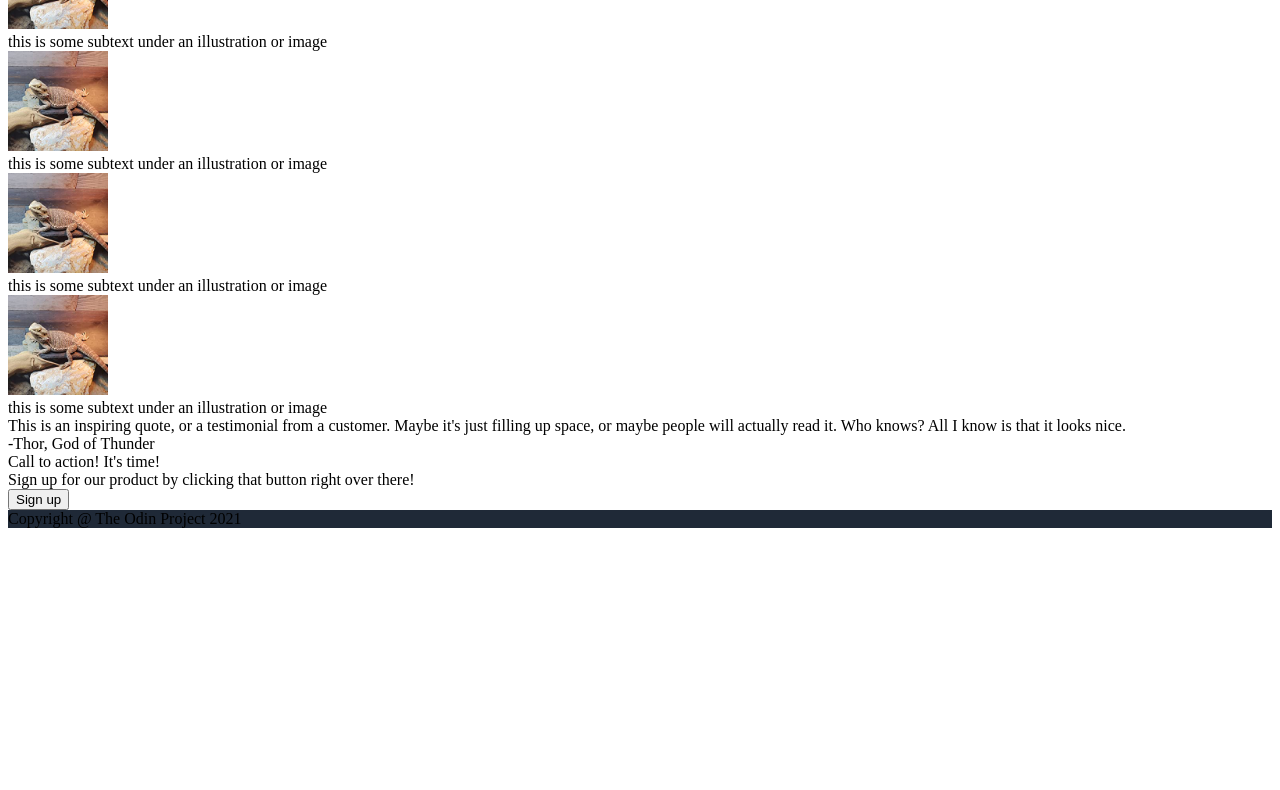
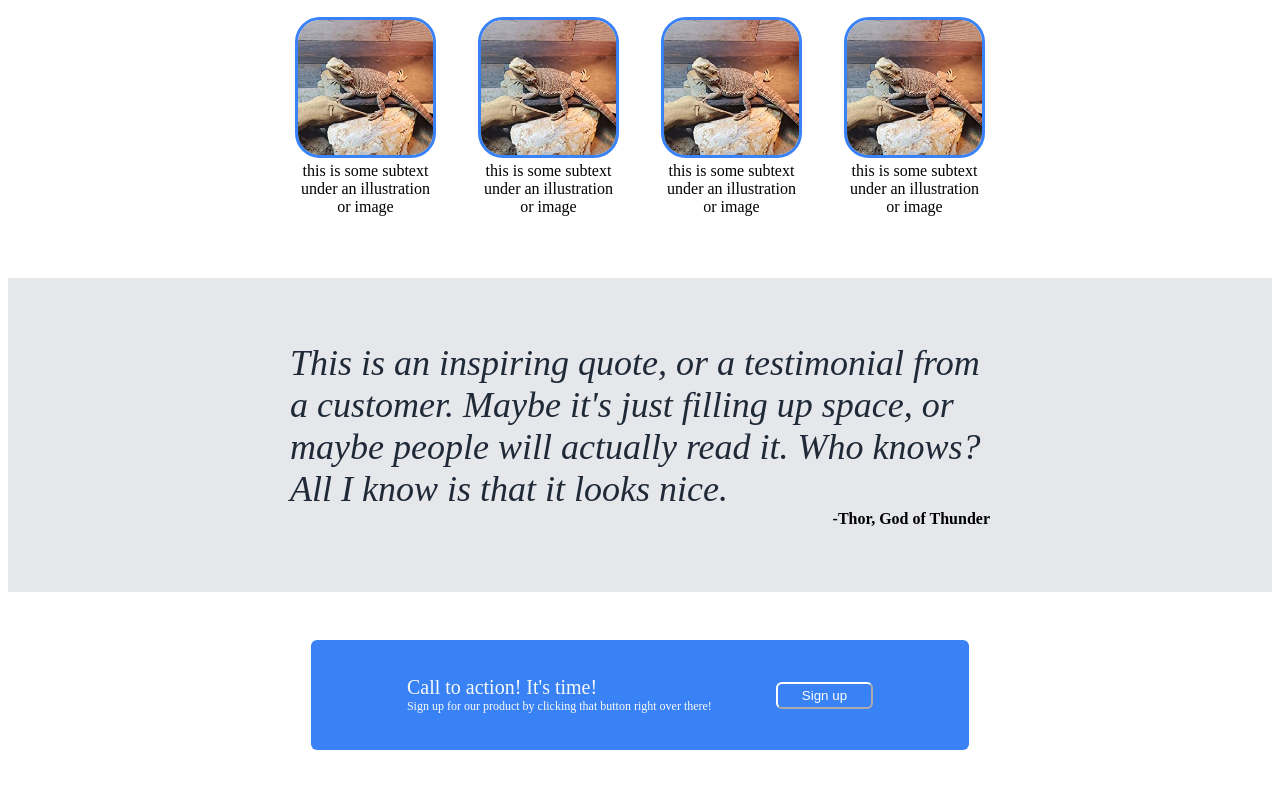
Before and after one commit to calbush/Landing-Page, a plain HTML site: page index.html in a window 1280 px wide. Shown: the part 509-1299 px from the top of the page. Before the commit the page ends 1045 px from the top, so only its background shows below. Drawn offline with Linux system fonts and the light colour scheme.

Commit message:
Make additional styling changes

```diff
--- a/styles.css
+++ b/styles.css
@@ -1,6 +1,3 @@
- {
-    border-style: solid
-}
 
 .large {
     width: 350px;
@@ -24,7 +21,6 @@ body {
 .bigcontainer1 {
     display: flex;
     flex-direction: column;
-    align-items: flex-sta;
     padding-bottom: 32px;
     gap: 32px;
 }
@@ -38,6 +34,7 @@ ul {
     list-style-type: none;
     display: flex;
     gap: 16px;
+    align-items: center;
 }
 
 .content {
@@ -83,3 +80,115 @@ h3 {
 .contenttext, a, .signup1 {
     color: #e5e7eb;
 }
+
+/*------------ PART 2 -------------*/
+
+.bigcontainer2 {
+    display: flex;
+    flex-direction: column;
+}
+
+.cardtainer {
+    display: flex;
+    justify-content: center;
+    gap: 48px;
+    margin-bottom: 62px;
+}
+
+.card {
+    display: flex;
+    flex-direction: column;
+    width: 135px;
+    text-align: center;
+    align-items: center;
+    gap: 4px;
+}
+
+.small {
+    width: 135px;
+    height: auto;
+    border-style: solid;
+    border-radius: 25px;
+    border-color: #3882f6;
+    border-width: 3px;
+}
+
+.infoheader {
+    font-size: 36px;
+    color: #1f2937;
+    font-weight: 800;
+    text-align: center;
+    padding: 32px;
+}
+
+
+/*------------PART 3---------------*/
+
+.quotebox {
+    display: flex;
+    flex-direction: column;
+    padding: 64px;
+    background-color: #e5e7eb;
+    align-items: center;
+}
+
+.quoteandauthor {
+    display: flex;
+    flex-direction: column;
+    width: 700px;
+}
+
+.quote {
+    font-size: 36px;
+    color: #1f2937;
+    font-style: italic;
+    width: 700px;
+    align-self: center;
+}
+
+.author {
+    align-self: flex-end;
+    font-weight: bolder;
+}
+
+.lastcontainer {
+    display: flex;
+    justify-content: center;
+    padding: 48px;
+}
+
+.infobar {
+    display: flex;
+    padding: 36px 96px;
+    border-radius: 6px;
+    gap: 64px;
+    background-color: #3882f6;
+    align-items: center;
+}
+
+.signup2 {
+    background-color: #3882f6;
+    border-color: white;
+    color: white;
+    padding: 4px 24px;
+    border-radius: 6px;
+}
+
+.text {
+    color: #f9faf8;
+}
+
+.infobarheader {
+    font-size: 20px;
+}
+
+.infobartext {
+    font-size: 12px;
+}
+
+
+.footer {
+    padding: 32px;
+    text-align: center;
+    color: #f9faf8;
+}
```
